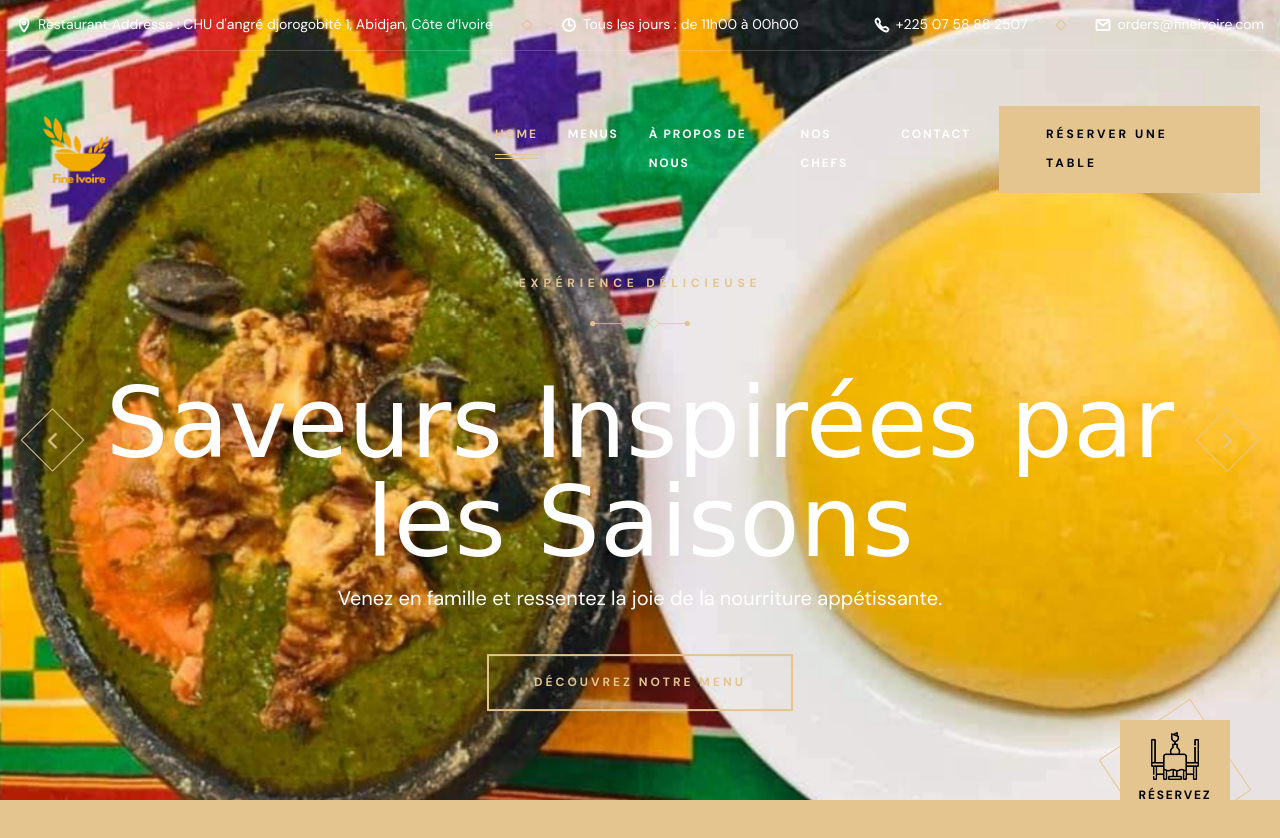
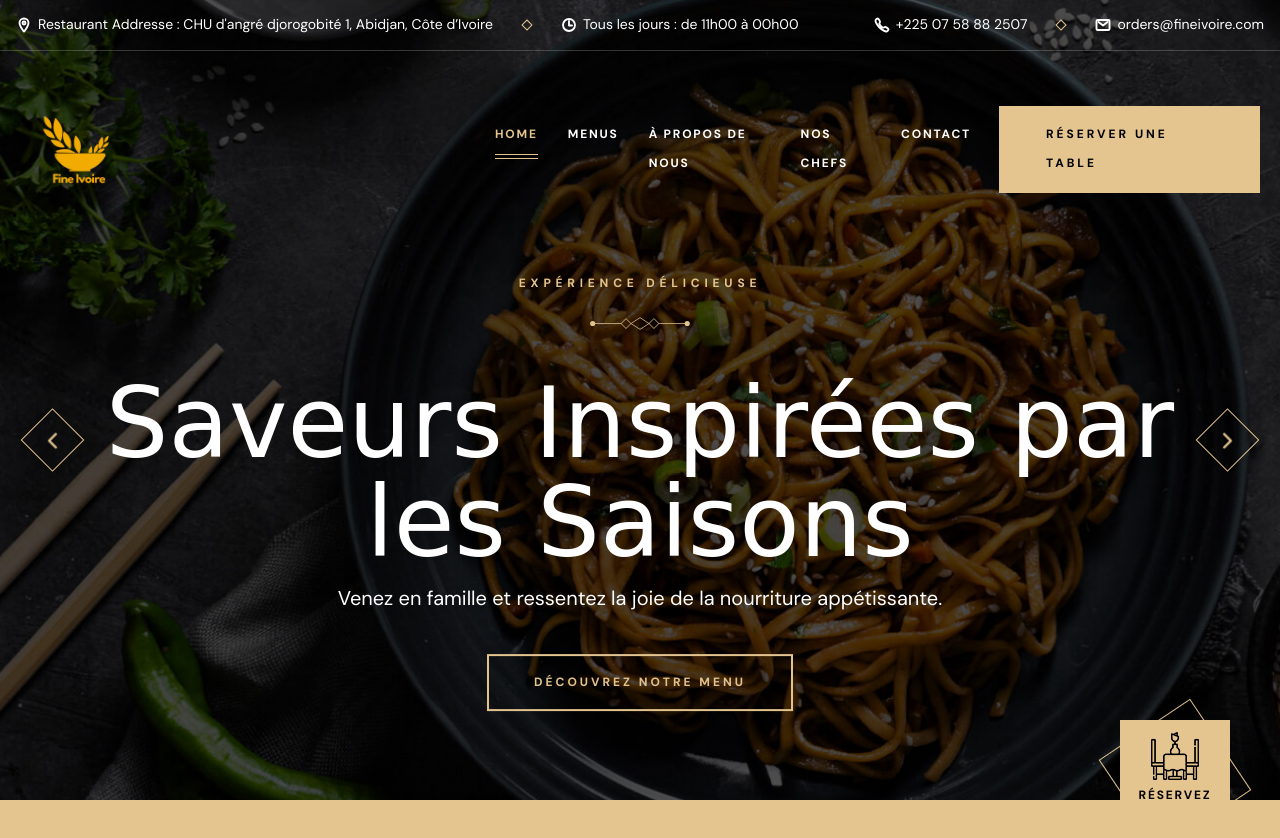
Before and after one commit to AmonKissi/Fine-Ivoire, a website built with Vite: page index.html in a window 1280 px wide. Both pictures are taken after a click on the link "RÉSERVEZ UNE TABLE". Shown: the top 838 px of the page. Built offline with nearby package versions, Linux system fonts and the light colour scheme; files whose address does not match are found by name; a web font is replaced by a local one.

Commit message:
update banner

```diff
--- a/index.html
+++ b/index.html
@@ -226,7 +226,7 @@
 					</li>
 					<li class="slider-item" data-hero-slider-item>
 						<div class="slider-bg">
-							<img src="./src/images/hero/ivoire2.png" width="1880" height="950" alt=""
+							<img src="./src/images/hero/hero-slider-1.jpg" width="1880" height="950" alt=""
 								class="img-cover">
 						</div>
 						<p class="label-2 section-subtitle slider-reveal">expérience délicieuse</p>
```
